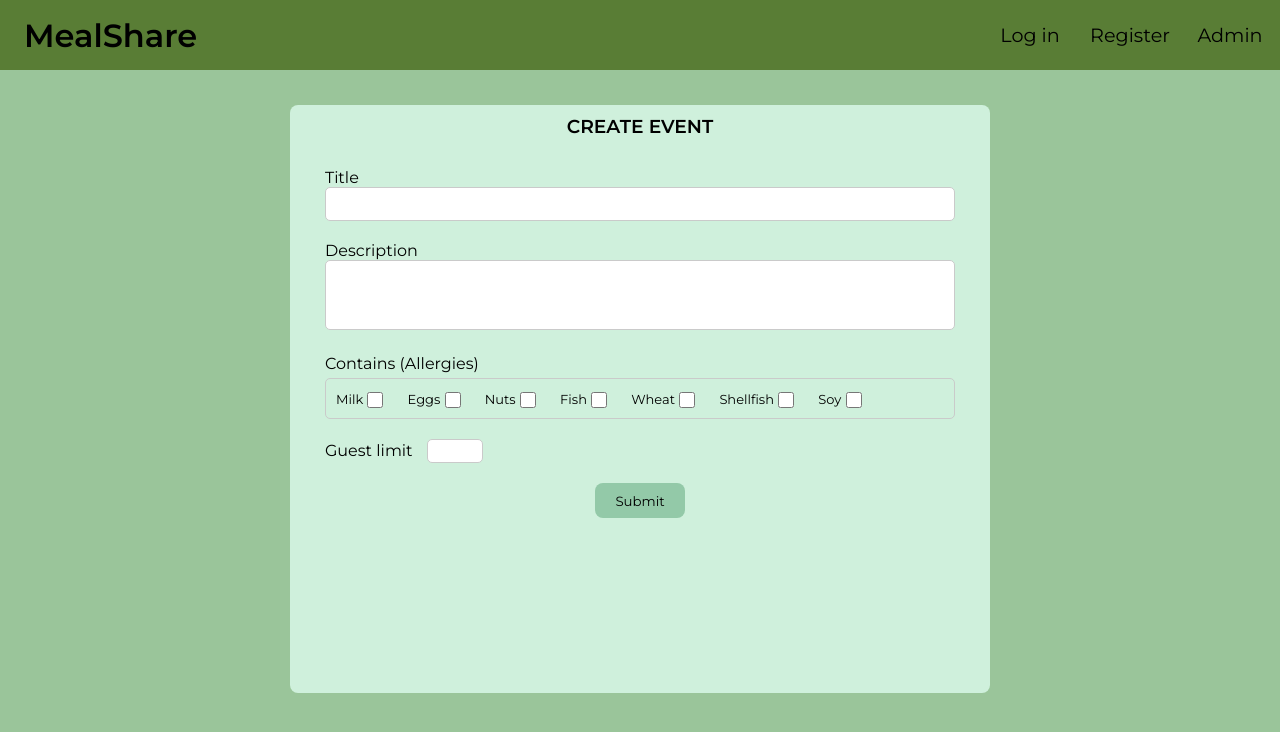
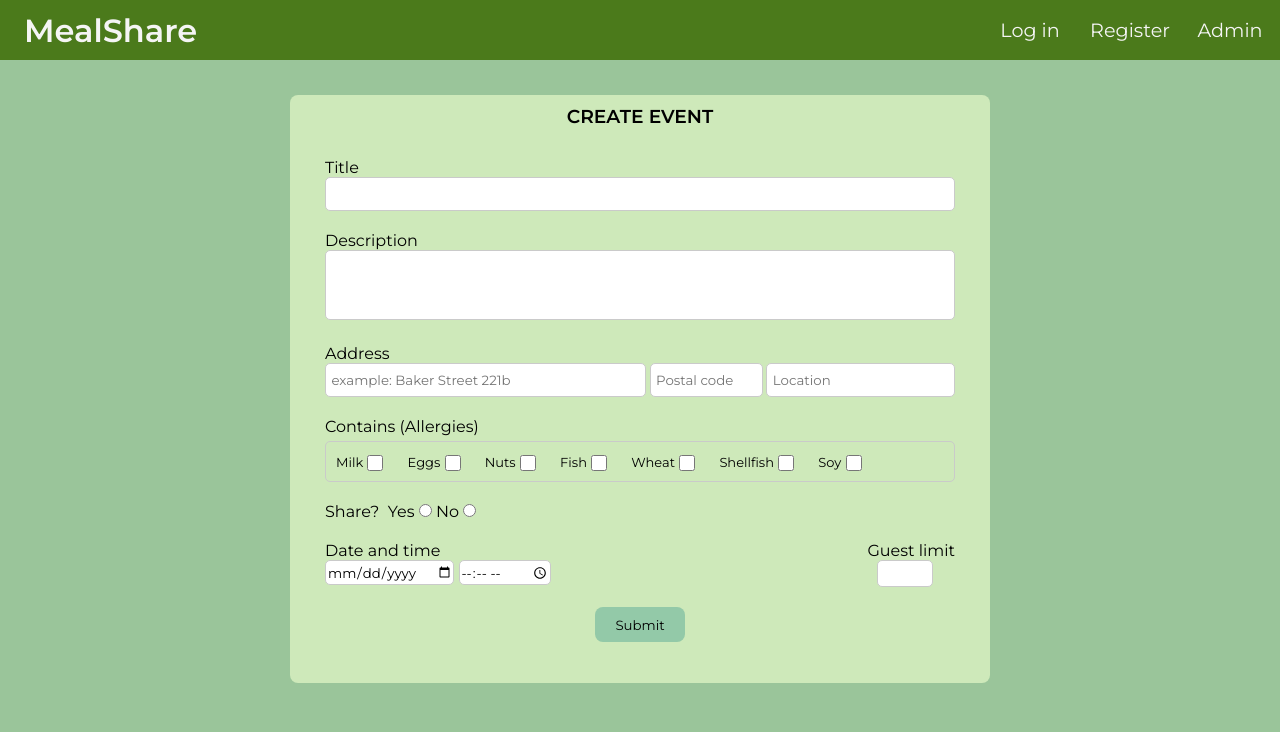
Before and after one commit to francinv/TDT4140-Middagsdeling, a Django app: page /create-post/ in a window 1280 px wide. Shown: the top 732 px of the page. Run offline with Django 3.2, Linux system fonts and the light colour scheme.

Commit message:
completed create-post.html/css and created create-post.js

```diff
--- a/APP/templates/APP/create-post.html
+++ b/APP/templates/APP/create-post.html
@@ -26,14 +26,26 @@
     <div id="create-post-container">
         <form method="POST">
             <h3>CREATE EVENT</h3>
+            <!-- Title input -->
             <div class="input-container" id="create-post-title-container">
                 <label for="create-post-title">Title</label>
                 <input type="text" id="create-post-title" name="create-post-title">
             </div>
+            <!-- Description input -->
             <div class="input-container" id="create-post-description-container">
                 <label for="create-post-description">Description</label>
                 <textarea type="textarea" id="create-post-description" name="create-post-description"  rows="4" cols="20"></textarea>
             </div>
+            <!-- Address input -->
+            <div class="input-container" id="create-post-address-container">
+                <label for="create-post-address">Address</label>
+                <div id="create-post-address">
+                    <input type="text" id="address" name="address" placeholder=" example: Baker Street 221b">
+                    <input type="text" id="postnr" name="postnr" placeholder=" Postal code">
+                    <input type="text" id="postloc" name="postloc" placeholder=" Location">
+                </div>
+            </div>
+            <!-- Allergies input -->
             <div class="input-container" id="create-post-allergies-container">
                 <label for="create-post-allergies">Contains (Allergies)</label>
                 <div id="create-post-allergies">
@@ -53,16 +65,44 @@
                     <input type="checkbox" id="soy" name="soy">
                 </div>
             </div>
-            <div class="input-container" id="create-post-max-container">
-                <label for="create-post-max">Guest limit</label>
-                <input type="number" id="create-post-max" name="create-post-max">
+            <!-- Share? -->
+            <div class="input-container" id="create-post-share-container">
+                <div id="share">
+                    <label for="create-post-share">Share?</label>
+                    <div id="create-post-share">
+                        <label for="yes">Yes</label>
+                        <input type="radio" id="yes" name="share" value="yes" onclick="showDinnerCost()">
+                        <label for="no">No</label>
+                        <input type="radio" id="no" name="share" value="no" onclick="hideDinnerCost()">
+                    </div>
+                </div>
+                <div id="amount-container">
+                    <label for="amount" class="hidden">Dinner cost (local currency): </label>
+                    <input type="number" id="amount" name="amount" placeholder="XXX.XX (local currency)" class="hidden">
+                </div>
             </div>
+            <!-- Date and Guest limit input -->
+            <div class="input-container" id="data-and-guest-limit-container">
+                <div id="date">
+                    <label for="date-and-time">Date and time</label>
+                    <div id="date-and-time">
+                        <input type="date">
+                        <input type="time">
+                    </div>
+                </div>
+                <div id="create-post-max-container">
+                    <label for="create-post-max">Guest limit</label>
+                    <input type="number" id="create-post-max" name="create-post-max">
+                </div>
+
+            </div>
+            <!-- Submit button -->
             <div id="create-post-button">
                 <button type="submit">Submit</button>
             </div>
          </form>
     </div>
-
     <!-- Create post end -->
+    <script src="{% static '/js/create-post.js' %}"></script>
 </body>
 </html>
--- a/static/css/create-post.css
+++ b/static/css/create-post.css
@@ -14,10 +14,11 @@ body {
 
 .header {
     width: 100%;
-    height: 70px;
-    background-color: #597D35;
+    height: 60px;
+    background-color: #4b7a1b;
     display: flex;
     justify-content: space-between;
+    color: whitesmoke;
   }
 
   /* Title */
@@ -63,7 +64,7 @@ body {
     margin: 35px auto;
     width: 700px;
     height: 588px;
-    background-color: rgb(207, 240, 220);
+    background-color: rgb(206, 233, 186);
     border-radius: 8px;
 }
 
@@ -100,6 +101,32 @@ body {
     border: 0.5px solid rgb(202, 202, 202);
 }
 
+/* Create Post Address */
+
+#create-post-address {
+    display: flex;
+    justify-content: space-between;
+}
+
+#create-post-address input {
+    height: 30px;
+    border-radius: 5px;
+    border: 0.5px solid rgb(202, 202, 202);
+}
+
+#address {
+    width: 50%;
+}
+
+#postnr {
+    width: 17%;
+}
+
+#postloc {
+    width: 29%;
+}
+
+
 /* Create Post Allergies */
 
 #create-post-allergies {
@@ -125,15 +152,62 @@ body {
     display: flex;
 }
 
+/* Create Post Share */
+
+#create-post-share-container {
+    width: 80%;
+    display: flex;
+    justify-content: space-between;
+}
+
+#share {
+    width: 30%;
+    display: flex;
+    justify-content: space-between;
+}
+
+#amount-container {
+    display: flex;
+    display: none;
+}
+
+#amount-container label {
+    margin-right: 8px;
+}
+
+#amount-container input {
+    width: 65px;
+    height: 23px;
+    margin-left: 10px;
+    border-radius: 5px;
+    border: 0.5px solid rgb(202, 202, 202);
+}
+
 /* Create Post Max */
+
+#data-and-guest-limit-container {
+    display: flex;
+    justify-content: space-between;
+}
+
+#create-post-max-container {
+    display: flex;
+    flex-direction: column;
+}
 
 #create-post-max-container input {
     width: 50px;
-    height: 20px;
+    height: 23px;
     margin-left: 10px;
     border-radius: 5px;
     border: 0.5px solid rgb(202, 202, 202);
 
+}
+
+#date-and-time input {
+    height: 23px;
+    border-radius: 5px;
+    border: 0.5px solid rgb(202, 202, 202)
 }
 
 
--- /dev/null
+++ b/static/js/create-post.js
@@ -0,0 +1,9 @@
+function showDinnerCost() {
+    var dinnerCostItems = document.getElementById('amount-container');
+    dinnerCostItems.style.display = "block";
+}
+
+function hideDinnerCost() {
+    var dinnerCostItems = document.getElementById('amount-container');
+    dinnerCostItems.style.display = "none";
+}
```
